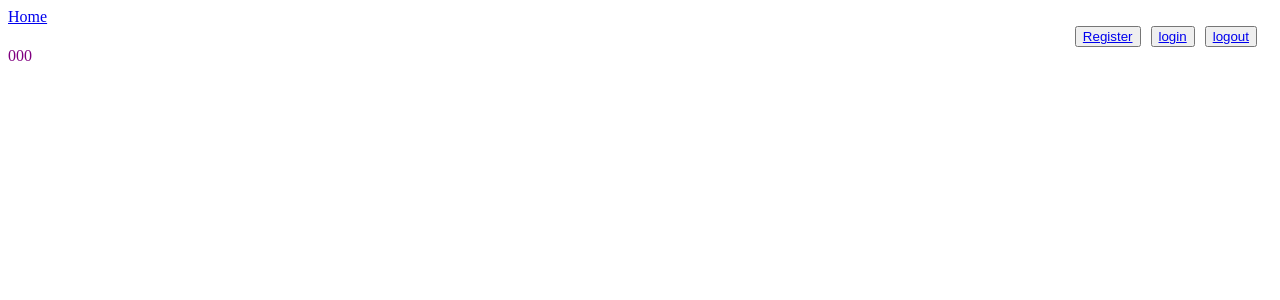
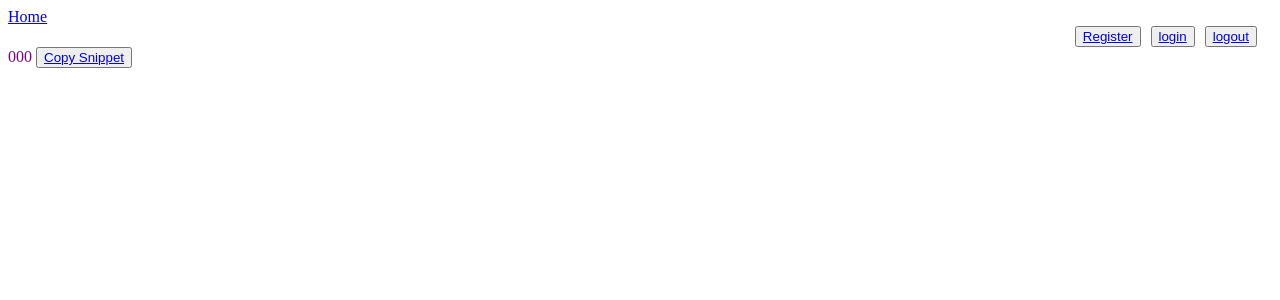
Before and after one commit to momentum-team-7/django-multiple-choice-tatianajoann, a Django app: page /user/1 in a window 1280 px wide. Shown: the top 300 px of the page. Run offline with Django 3.2, Linux system fonts and the light colour scheme; tables that the repository leaves empty hold one stand-in row (values such as "Sample post").

Commit message:
copying snippets

```diff
--- a/core/views.py
+++ b/core/views.py
@@ -3,6 +3,7 @@ from django.shortcuts import render, get_object_or_404
 from .models import Language, Snippet, User
 from .forms import SnippetForm, LanguageForm
 from django.http import HttpResponseRedirect
+import pyperclip
 
 # Create your views here.
 
@@ -17,7 +18,6 @@ def language_page(request, pk):
     language = get_object_or_404(Language, pk=pk)
     snippets = Snippet.objects.filter(language=language)
     return render(request, 'language_page.html', {'language': language, 'snippets': snippets})
-
 
 
 def user_page(request, pk):
@@ -55,6 +55,12 @@ def delete_snippet(request, pk):
     return HttpResponseRedirect('/')
 
 
+def copy_snippet(request, pk):
+    snippet = get_object_or_404(Snippet, pk=pk)
+    pyperclip.copy(snippet.code)
+    return HttpResponseRedirect('/')
+
+
 def add_language(request):
     if request.method == 'POST':
         form = LanguageForm(request.POST)
--- a/django_multiple_choice/urls.py
+++ b/django_multiple_choice/urls.py
@@ -30,6 +30,7 @@ urlpatterns = [
     path('snippet/<int:pk>/edit', views.edit_snippet, name="edit-snippet"),
     path('snippet/<int:pk>/delete', views.delete_snippet, name="delete-snippet"),
     path('user/<int:pk>', views.user_page, name="user"),
+    path('snippet/<int:pk>/copy', views.copy_snippet, name="copy-snippet")
 ]
 
 if settings.DEBUG:
--- a/templates/User_page.html
+++ b/templates/User_page.html
@@ -4,6 +4,7 @@
 
 {% for snippet in snippets %}
 {{snippet.code}}
+<button><a href="{% url 'copy-snippet' pk=snippet.pk%}">Copy Snippet</a></button>
 <br>
 
 {% endfor %}
```
